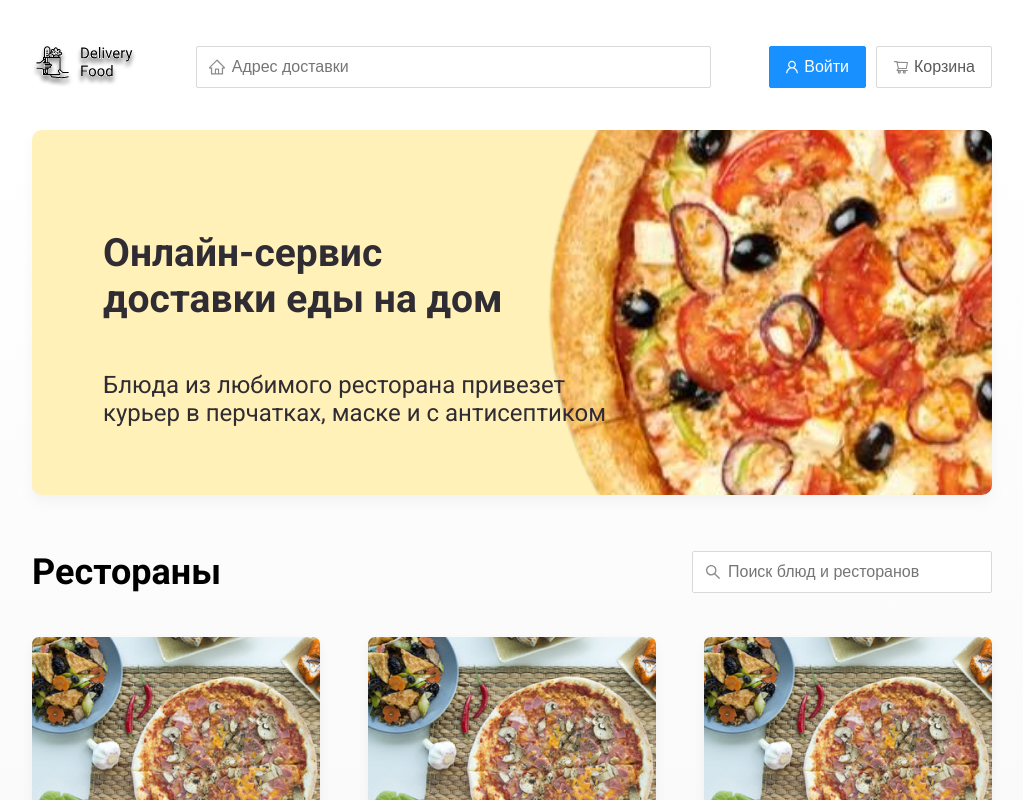
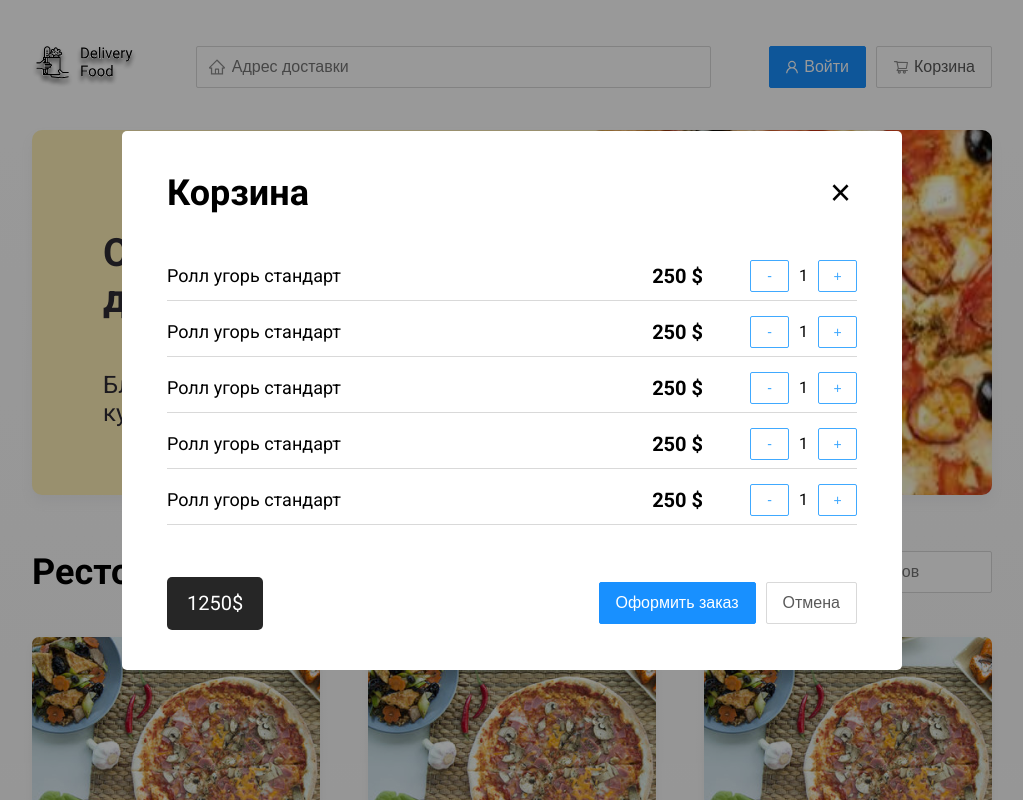
Before and after one commit to ivanyannev/delivery, a plain HTML site: page index.html in a window 1280 px wide. Both pictures are taken after a click on the button "Корзина". Shown: the top 800 px of the page, without its empty margins (128-1151 px from the left). Drawn offline with nearby package versions, Linux system fonts and the light colour scheme.

Commit message:
Add files via upload

```diff
--- a/index.html
+++ b/index.html
@@ -9,6 +9,10 @@
     <link
       href="https://fonts.googleapis.com/css2?family=Montserrat:wght@100&family=Roboto:wght@400;700&display=swap"
       rel="stylesheet"
+    />
+    <link
+      rel="stylesheet"
+      href="https://cdnjs.cloudflare.com/ajax/libs/animate.css/4.1.1/animate.min.css"
     />
     <link rel="stylesheet" href="styles/reset.css" />
     <link rel="stylesheet" href="styles/style.css" />
@@ -27,7 +31,7 @@
             <img src="img/user.svg" alt="user" class="button-icon" />
             <span class="button-text">Войти</span>
           </button>
-          <button class="button">
+          <button class="button cart-button">
             <img src="img/shopping-cart.svg" alt="shopping-cart" class="button-icon" />
             <span class="button-text">Корзина</span>
           </button>
@@ -55,7 +59,7 @@
           </div>
 
           <div class="cards">
-            <a href="restaurant.html" class="card">
+            <a href="restaurant.html" class="card animate__animated animate__fadeInUp">
               <img src="img/image.jpg" alt="image" class="card-image" />
 
               <div class="card-text">
@@ -75,7 +79,7 @@
               </div>
             </a>
 
-            <a href="restaurant.html" class="card">
+            <a href="restaurant.html" class="card animate__animated animate__fadeInUp">
               <img src="img/image.jpg" alt="image" class="card-image" />
 
               <div class="card-text">
@@ -96,7 +100,7 @@
               </div>
             </a>
 
-            <a href="restaurant.html" class="card">
+            <a href="restaurant.html" class="card animate__animated animate__fadeInUp">
               <img src="img/image.jpg" alt="image" class="card-image" />
               <div class="card-text">
                 <div class="card-heading">
@@ -115,7 +119,7 @@
               </div>
             </a>
 
-            <a href="restaurant.html" class="card">
+            <a href="restaurant.html" class="card animate__animated animate__fadeInUp">
               <img src="img/image.jpg" alt="image" class="card-image" />
 
               <div class="card-text">
@@ -135,7 +139,7 @@
               </div>
             </a>
 
-            <a href="restaurant.html" class="card">
+            <a href="restaurant.html" class="card animate__animated animate__fadeInUp">
               <img src="img/image.jpg" alt="image" class="card-image" />
 
               <div class="card-text">
@@ -152,7 +156,7 @@
               </div>
             </a>
 
-            <a href="restaurant.html" class="card">
+            <a href="restaurant.html" class="card animate__animated animate__fadeInUp">
               <img src="img/image.jpg" alt="image" class="card-image" />
 
               <div class="card-text">
@@ -194,5 +198,71 @@
         </div>
       </div>
     </footer>
+
+    <div class="modal">
+      <div class="modal-dialog">
+        <div class="modal-header">
+          <h3 class="modal-title">Корзина</h3>
+          <button class="close">&times;</button>
+        </div>
+        <div class="modal-body">
+          <div class="food-row">
+            <span class="food-name">Ролл угорь стандарт</span>
+            <strong class="food-price">250 $</strong>
+            <div class="food-counter">
+              <button class="counter-button">-</button>
+              <span class="counter">1</span>
+              <button class="counter-button">+</button>
+            </div>
+          </div>
+          <div class="food-row">
+            <span class="food-name">Ролл угорь стандарт</span>
+            <strong class="food-price">250 $</strong>
+            <div class="food-counter">
+              <button class="counter-button">-</button>
+              <span class="counter">1</span>
+              <button class="counter-button">+</button>
+            </div>
+          </div>
+          <div class="food-row">
+            <span class="food-name">Ролл угорь стандарт</span>
+            <strong class="food-price">250 $</strong>
+            <div class="food-counter">
+              <button class="counter-button">-</button>
+              <span class="counter">1</span>
+              <button class="counter-button">+</button>
+            </div>
+          </div>
+          <div class="food-row">
+            <span class="food-name">Ролл угорь стандарт</span>
+            <strong class="food-price">250 $</strong>
+            <div class="food-counter">
+              <button class="counter-button">-</button>
+              <span class="counter">1</span>
+              <button class="counter-button">+</button>
+            </div>
+          </div>
+          <div class="food-row">
+            <span class="food-name">Ролл угорь стандарт</span>
+            <strong class="food-price">250 $</strong>
+            <div class="food-counter">
+              <button class="counter-button">-</button>
+              <span class="counter">1</span>
+              <button class="counter-button">+</button>
+            </div>
+          </div>
+        </div>
+        <div class="modal-footer">
+          <span class="modal-pricetag">1250$</span>
+          <div class="footer-buttons">
+            <button class="button button-primary">Оформить заказ</button>
+            <button class="button">Отмена</button>
+          </div>
+        </div>
+      </div>
+    </div>
+
+    <script src="js/app.js"></script>
+    <script src="js/wow.min.js"></script>
   </body>
 </html>
--- /dev/null
+++ b/js/app.js
@@ -0,0 +1,13 @@
+const cartBtn = document.querySelector('.cart-button')
+const modal = document.querySelector('.modal')
+const close = document.querySelector('.close')
+
+cartBtn.addEventListener('click', toggleModal)
+
+close.addEventListener('click', toggleModal)
+
+function toggleModal() {
+  modal.classList.toggle('is-open')
+}
+
+new WOW().init()
--- a/styles/style.css
+++ b/styles/style.css
@@ -277,6 +277,121 @@ body {
   margin-right: 21px;
 }
 
+.modal {
+  position: fixed;
+  left: 0;
+  top: 0;
+  width: 100%;
+  height: 100%;
+  background: rgba(0, 0, 0, 0.4);
+  display: none;
+}
+
+.is-open {
+  display: flex;
+}
+
+.modal-body {
+  margin-bottom: 52px;
+}
+
+.modal-header {
+  display: flex;
+  align-items: center;
+  justify-content: space-between;
+  margin-bottom: 45px;
+}
+
+.food-row {
+  display: flex;
+  align-items: flex-start;
+  justify-content: space-between;
+  padding-bottom: 8px;
+  border-bottom: 1px solid #d9d9d9;
+  margin-bottom: 15px;
+}
+
+.food-name {
+  font-weight: normal;
+  font-size: 18px;
+  line-height: 32px;
+}
+
+.food-price {
+  margin-left: auto;
+  margin-right: 47px;
+  font-weight: bold;
+  font-size: 20px;
+  line-height: 32px;
+}
+.counter {
+  font-size: 16px;
+  line-height: 24px;
+  margin-left: 10px;
+  margin-right: 10px;
+}
+
+.food-counter {
+  display: flex;
+  align-items: center;
+}
+
+.counter-button {
+  display: flex;
+  align-items: center;
+  justify-content: center;
+  width: 39px;
+  height: 32px;
+  background: #ffffff;
+  border: 1px solid #40a9ff;
+  box-sizing: border-box;
+  border-radius: 2px;
+  font-weight: 400;
+  font-size: 14px;
+  line-height: 22px;
+  color: #40a9ff;
+}
+
+.modal-dialog {
+  max-width: 780px;
+  width: 95%;
+  background: #ffffff;
+  border-radius: 5px;
+  margin: auto;
+  padding: 40px 45px;
+}
+.modal-title {
+  margin: 0;
+  font-weight: 700;
+  font-size: 36px;
+  line-height: 42px;
+}
+
+.modal-pricetag {
+  background: #262626;
+  border-radius: 5px;
+  color: #ffffff;
+  padding: 15px 20px;
+  font-size: 20px;
+  line-height: 23px;
+}
+.close {
+  font-size: 36px;
+  border: none;
+  background-color: transparent;
+}
+
+.modal-footer {
+  display: flex;
+  align-items: center;
+  justify-content: space-between;
+}
+
+.footer-buttons {
+  display: flex;
+  align-items: center;
+}
+
 @media (max-width: 1366px) {
   .container {
     max-width: 960px;
```
Also changed, not shown: restaurant.html (+14 -7 lines).
